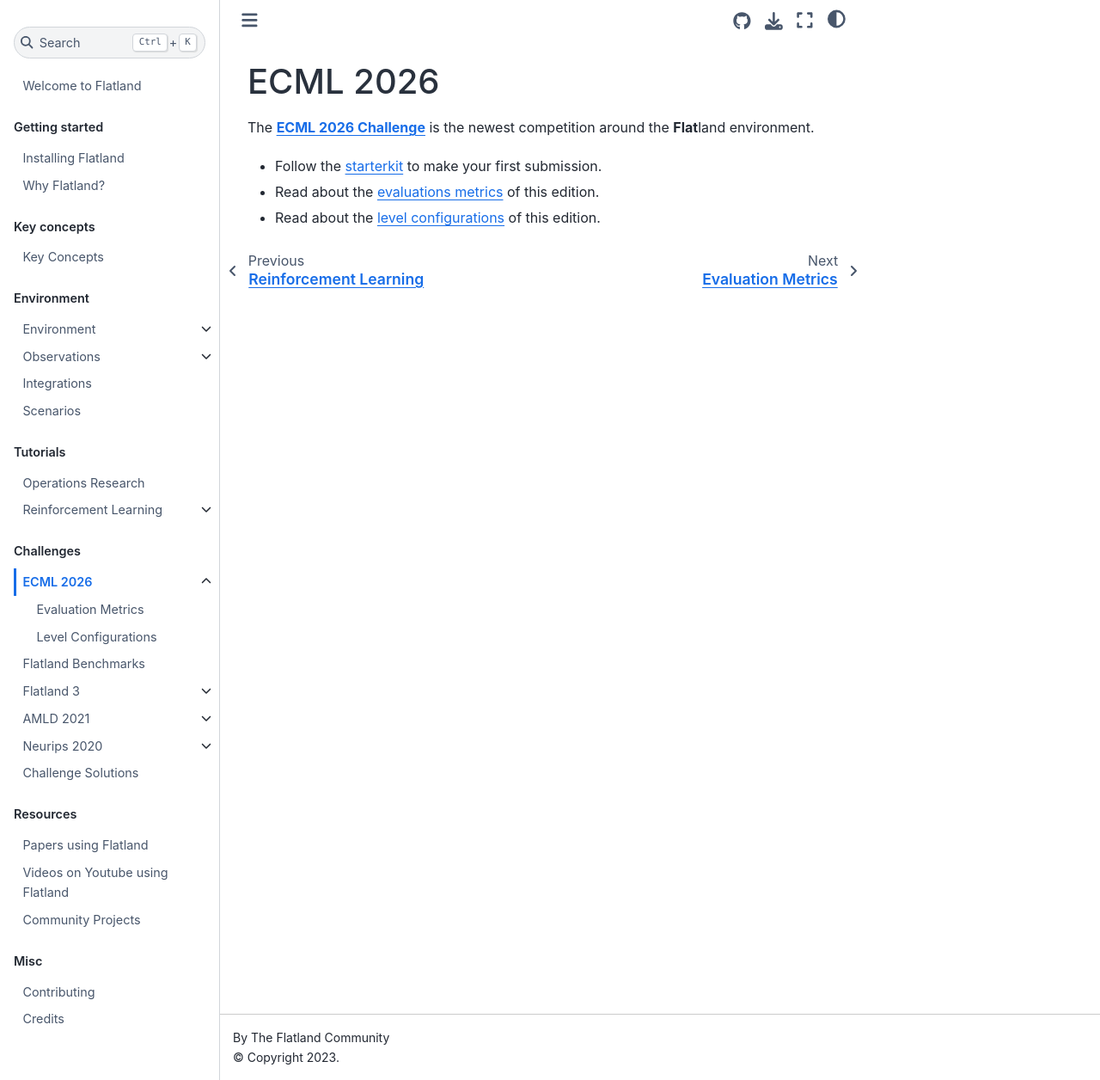
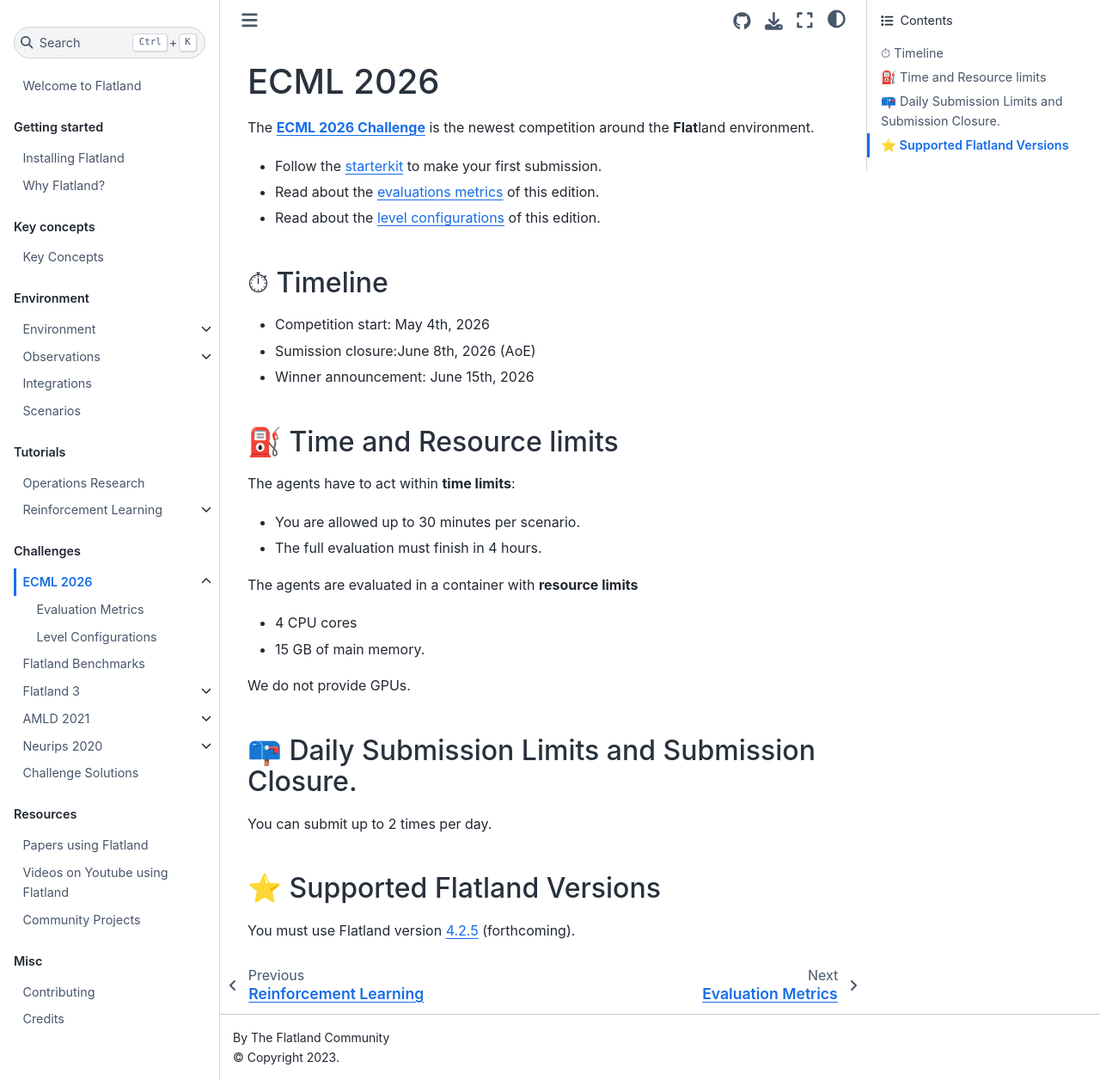
Before and after one commit to flatland-association/flatland-book, a Jupyter Book: the page built from challenges/ecml2026.md, in a window 1280 px wide and 1256 px high. Shown: the whole window at 86% size. Built offline with Jupyter Book 1.0.4 settings and Sphinx 7.4.7 and the Sphinx Book theme 1.1.4, drawn with Linux system fonts in a browser that asks for light colours; pages that are not in the unit, such as notebooks, are missing from menus.

Commit message:
docs: add timeline and supported Flatland versions.

```diff
--- a/challenges/ecml2026.md
+++ b/challenges/ecml2026.md
@@ -8,3 +8,35 @@
 - Follow the [starterkit](https://github.com/flatland-association/flatland-benchmarks-f3-starterkit) to make your first submission.
 - Read about the [evaluations metrics](ecml2026/eval) of this edition.
 - Read about the [level configurations](ecml2026/levelconfig) of this edition.
+
+⏱ Timeline
+--------
+
+* Competition start: May 4th, 2026
+* Sumission closure:June 8th, 2026 (AoE)
+* Winner announcement: June 15th, 2026
+
+⛽ Time and Resource limits
+---
+
+The agents have to act within **time limits**:
+
+- You are allowed up to 30 minutes per scenario.
+- The full evaluation must finish in 4 hours.
+
+The agents are evaluated in a container with **resource limits**
+
+- 4 CPU cores
+- 15 GB of main memory.
+
+We do not provide GPUs.
+
+📪 Daily Submission Limits and Submission Closure.
+---
+You can submit up to 2 times per day.
+
+
+
+⭐ Supported Flatland Versions
+-----------------------------
+You must use Flatland version [4.2.5](https://github.com/flatland-association/flatland-rl/releases/tag/v4.2.5) (forthcoming).
```
Also changed, not shown: challenges/ecml2026/eval.md (+11 -23 lines).
